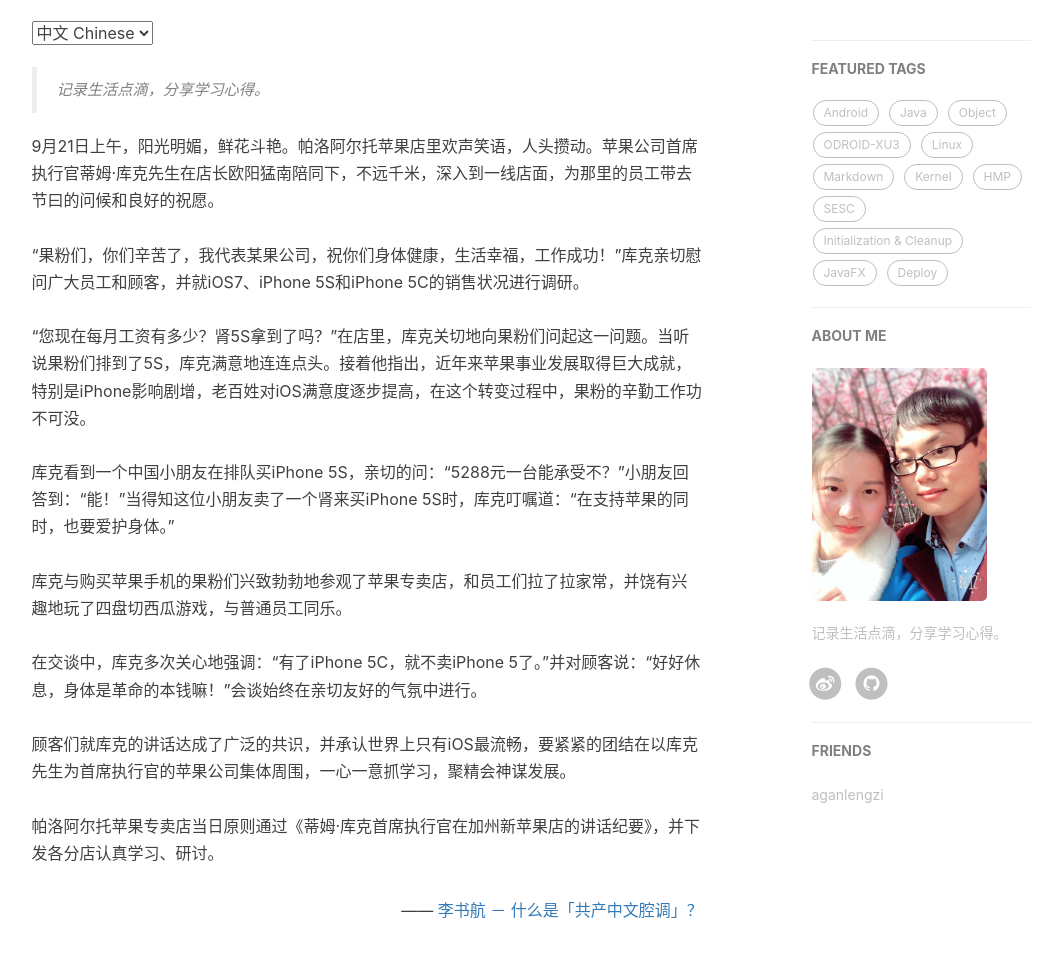
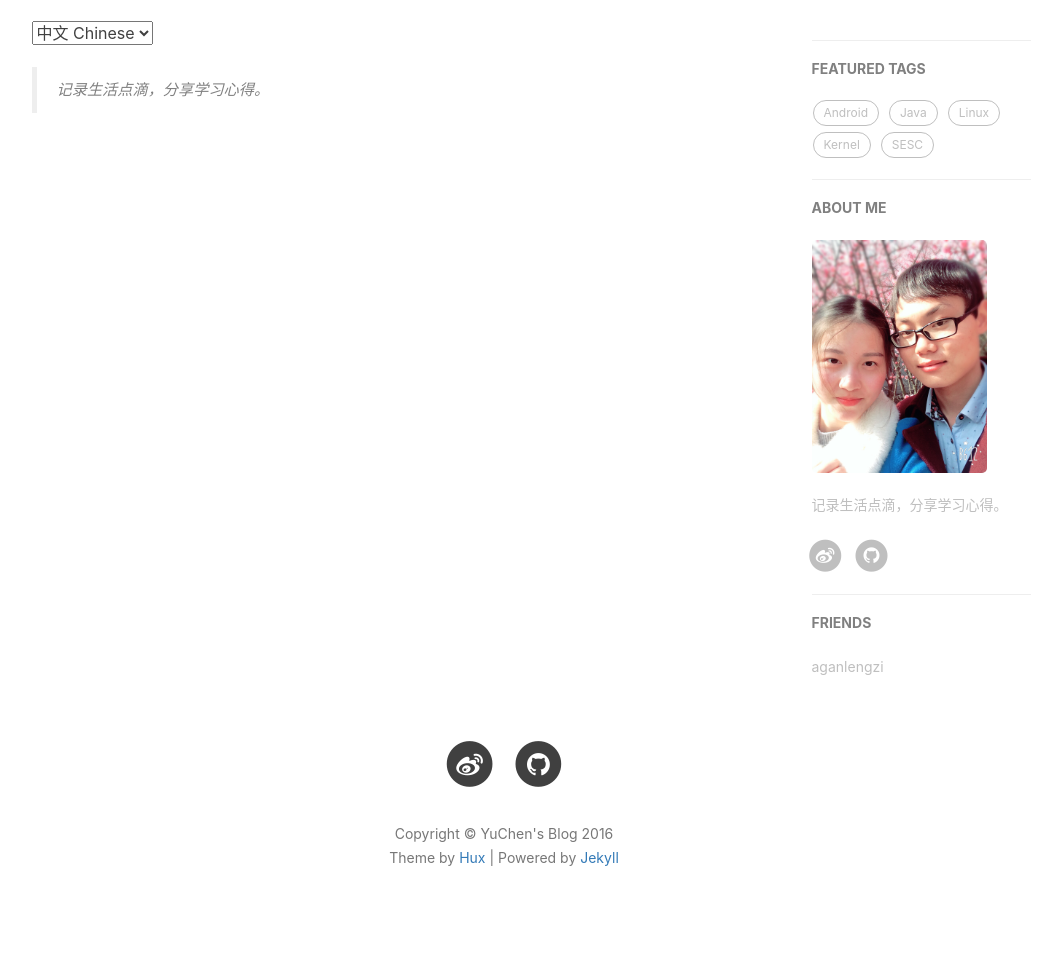
Before and after one commit to Jahvey/yuchen112358.github.io, a Jekyll site: the page built from about.html, in a window 1280 px wide and 1400 px high. Shown: the part 418-1375 px from the top of the window, without its empty margins (136-1198 px from the left). Built offline with Jekyll 4.4.1, drawn with Linux system fonts in a browser that asks for light colours; nearby versions of some CDN libraries; comment, search, counter and statistics services are not loaded.

Commit message:
format nlogs

```diff
--- a/_config.yml
+++ b/_config.yml
@@ -75,7 +75,7 @@
 
 # Featured Tags
 featured-tags: true                     # whether or not using Feature-Tags
-featured-condition-size: 1              # A tag will be featured if the size of it is more than this condition value
+featured-condition-size: 2              # A tag will be featured if the size of it is more than this condition value
 
 
 
--- a/about.html
+++ b/about.html
@@ -42,6 +45,7 @@
     <p style="text-align:right;">
     -- Steve Jobs
     </p>
+-->
 
 </div>
 
```
Also changed, not shown: other parts of about.html (+4 -1 lines).
